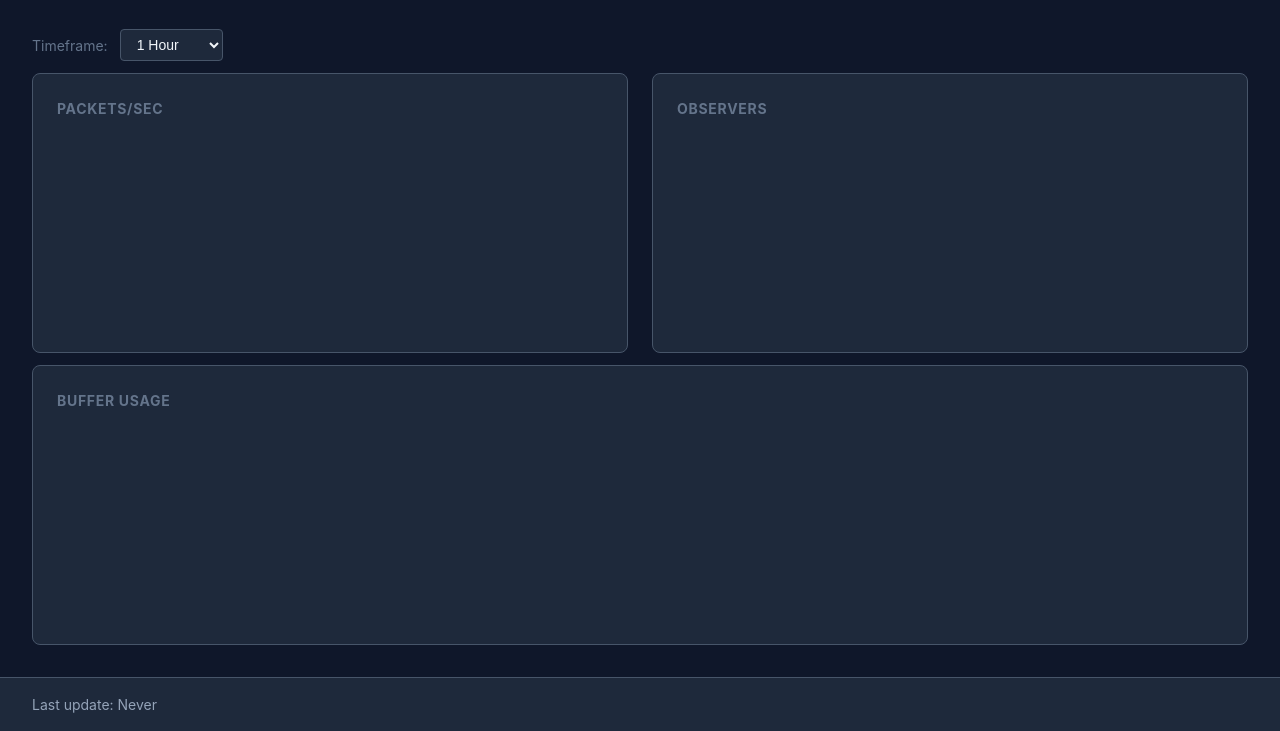
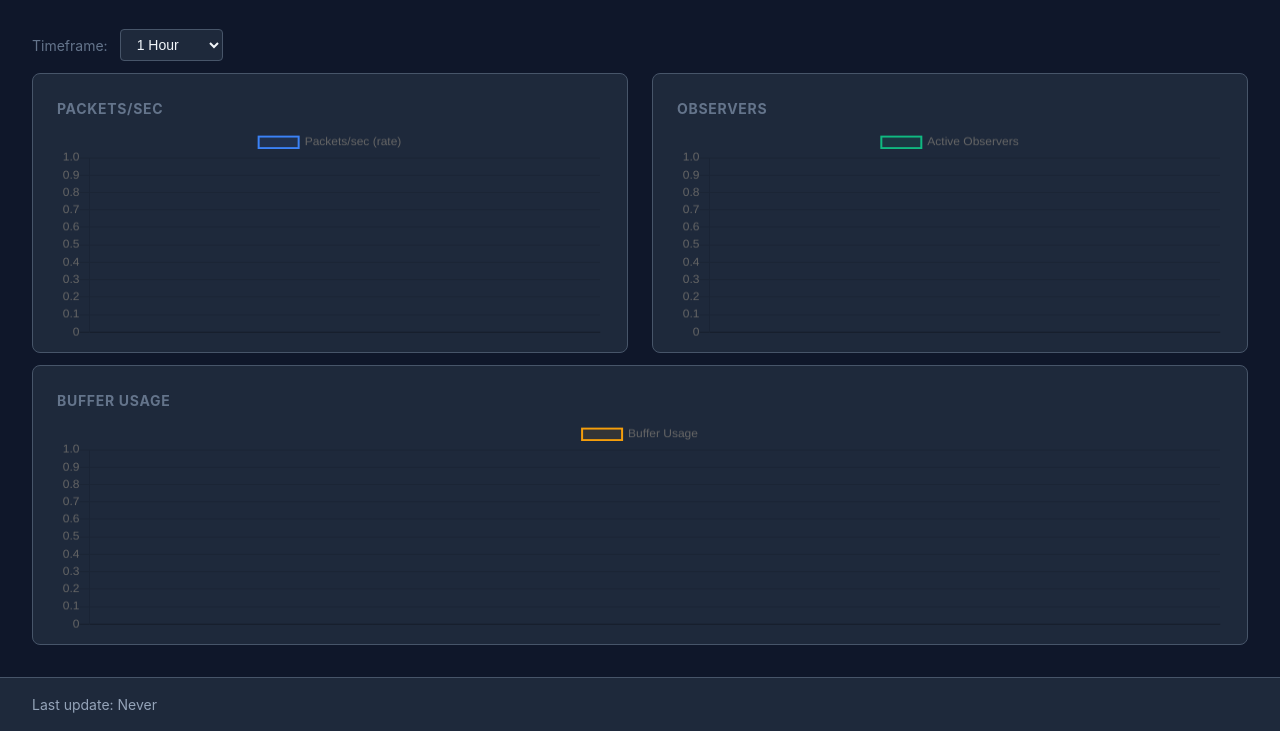
Before and after one commit to joshuax8/sfswitch-mqtt, a plain HTML site: page frontend/static/index.html in a window 1280 px wide. Shown: the part 347-1078 px from the top of the page. Drawn offline with nearby package versions, Linux system fonts and the light colour scheme; no server answers.

Commit message:
fix: Use Chart.js v2.9.4 to avoid date adapter requirement
Chart.js v4 requires explicit date adapter for time scales.
v2.9.4 has built-in date handling and works without adapters.

Generated by Mistral Vibe.
Co-Authored-By: Mistral Vibe <vibe@mistral.ai>

```diff
--- a/frontend/static/index.html
+++ b/frontend/static/index.html
@@ -5,7 +5,7 @@
     <meta name="viewport" content="width=device-width, initial-scale=1.0">
     <title>MeshCore NOC Dashboard</title>
     <link rel="stylesheet" href="style.css">
-    <script src="https://cdn.jsdelivr.net/npm/chart.js@4.4.0/dist/chart.umd.min.js"></script>
+    <script src="https://cdn.jsdelivr.net/npm/chart.js@2.9.4/dist/chart.min.js"></script>
 </head>
 <body>
     <div class="app">
```
